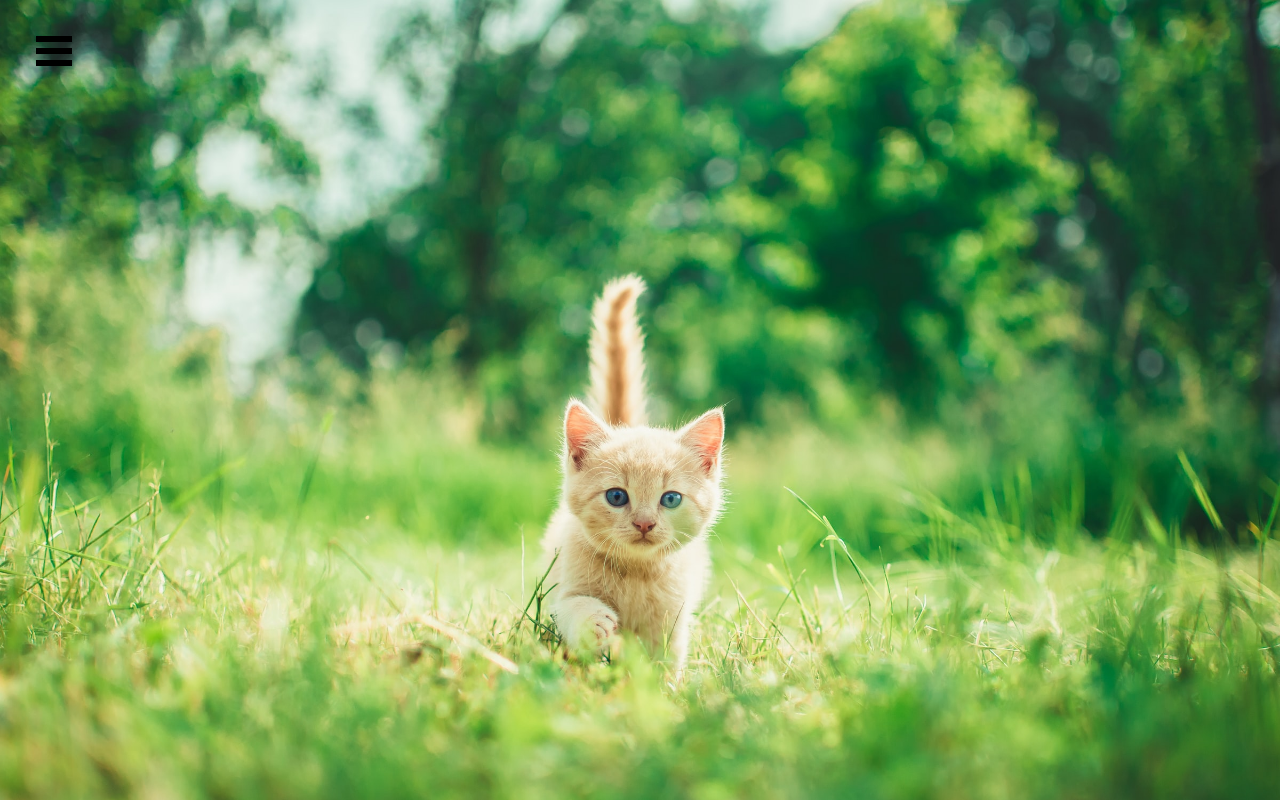
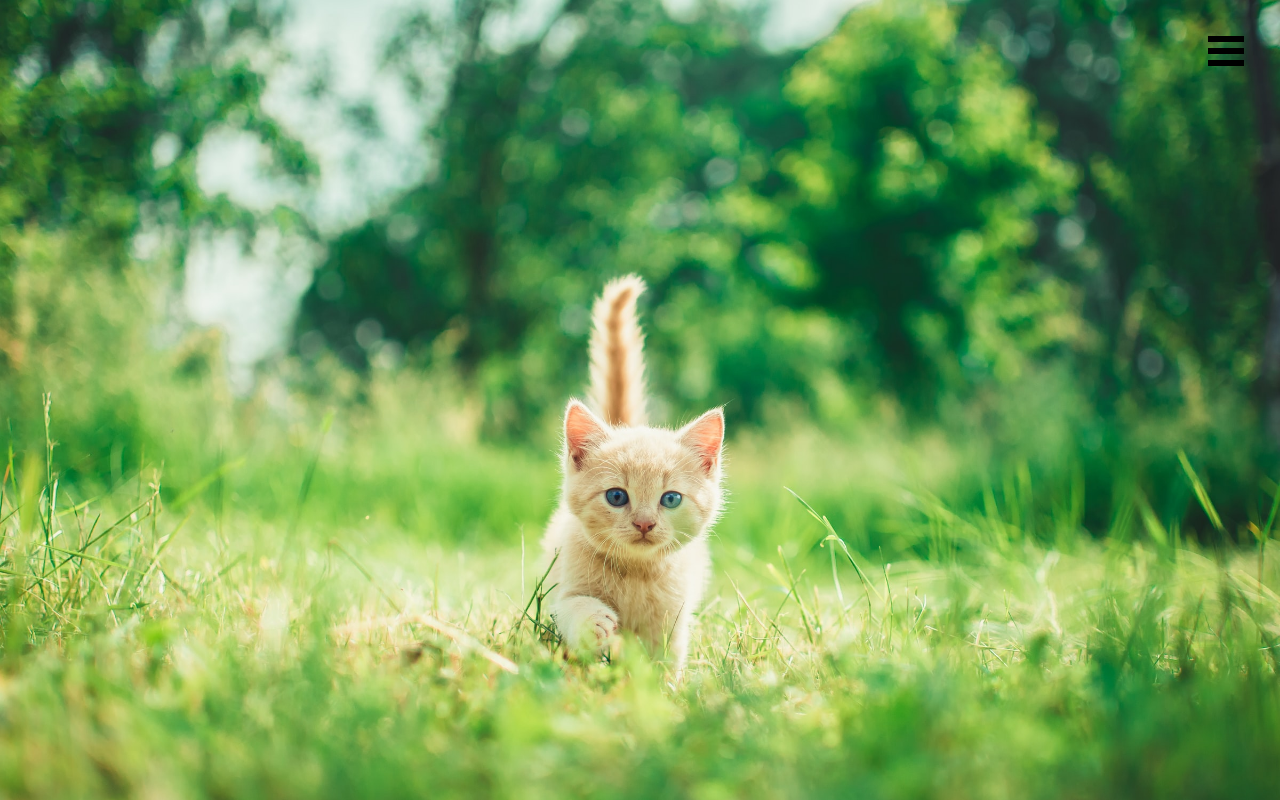
Before and after one commit to true-runes/suikoden-election-2022-frontend, a Next.js app: page / in a window 1280 px wide. Shown: the top 800 px of the page. Built offline with nearby package versions, Linux system fonts and the light colour scheme.

Commit message:
style: 💄 ハンバーガーボタンを左上から右上に移動した (#124)

```diff
--- a/pages/_app.tsx
+++ b/pages/_app.tsx
@@ -4,4 +4,5 @@ import type { AppProps } from 'next/app'
 function MyApp({ Component, pageProps }: AppProps) {
   return <Component {...pageProps} />
 }
+
 export default MyApp
--- a/pages/index.tsx
+++ b/pages/index.tsx
@@ -15,6 +15,8 @@ const Home: NextPage = () => {
         <title>幻水総選挙2022</title>
       </Head>
 
+      <div className={'right'}>
+        {/* TODO: outer-container は再検討 */}
         <Menu pageWrapId={'page-wrap'} outerContainerId={'outer-container'}>
           <p>幻水総選挙2022</p>
           <a className="bm-item menu-item" href="https://example.com/">
@@ -30,6 +32,7 @@ const Home: NextPage = () => {
             this page4!
           </a>
         </Menu>
+      </div>
 
       <main id="page-wrap">
         <Image
--- a/styles/globals.scss
+++ b/styles/globals.scss
@@ -29,7 +29,6 @@ a {
   box-sizing: border-box;
 }
 
-/* Position and sizing of burger button */
 .bm-burger-button {
   height: 30px;
   left: 36px;
@@ -38,30 +37,35 @@ a {
   width: 36px;
 }
 
+.right .bm-burger-button {
+  left: initial;
+  right: 36px;
+}
+
 .bm-burger-button button:focus {
   outline: 2px solid #fff;
   outline-offset: 8px;
 }
 
-/* Color/shape of burger icon bars */
+/* バーガーアイコンの「棒」の色や形 */
 .bm-burger-bars {
   background: #000;
 }
 
-/* Color/shape of burger icon bars on hover */
+/* バーガーアイコンの「棒」の色や形（ホバー時） */
 .bm-burger-bars-hover {
   background: #fff;
   opacity: 0.6;
 }
 
-/* Position and sizing of clickable cross button */
+/* メニューを閉じる「バツボタン」の位置およびサイズ */
 .bm-cross-button {
   height: 35px;
   margin: 10px;
   width: 35px;
 }
 
-/* Color/shape of close button cross */
+/* メニューを閉じる「バツボタン」の色および形 */
 .bm-cross {
   background: #bdc3c7;
   height: 30px;
@@ -72,31 +76,32 @@ a {
 /*
   Sidebar wrapper styles
   Note: Beware of modifying this element as it can break the animations - you should not need to touch it in most cases
+  => 触るな危険
 */
 .bm-menu-wrap {
   height: 100%;
   position: fixed;
 }
 
-/* General sidebar styles */
+/* サイドバーの基本的なスタイル */
 .bm-menu {
   background: #373a47;
   font-size: 1.15em;
   padding: 2.5em 1.5em 0;
 }
 
-/* Morph shape necessary with bubble or elastic */
+/* メニュー開閉種別が Bubble または Elastic の際の設定 */
 .bm-morph-shape {
   fill: #373a47;
 }
 
-/* Wrapper for item list */
+/* メニューアイテムリストのラッパ */
 .bm-item-list {
   color: #b8b7ad;
   padding: 0.8em;
 }
 
-/* Individual item */
+/* 個々のメニューアイテム */
 .bm-item {
   display: inline-block;
   margin-bottom: 10px;
@@ -104,7 +109,7 @@ a {
   text-decoration: none;
 }
 
-/* Styling of overlay */
+/* オーバーレイのスタイル */
 .bm-overlay {
   background: rgb(0 0 0 / 30%);
 }
```
Lines whose indentation alone changed are shown as unchanged.
